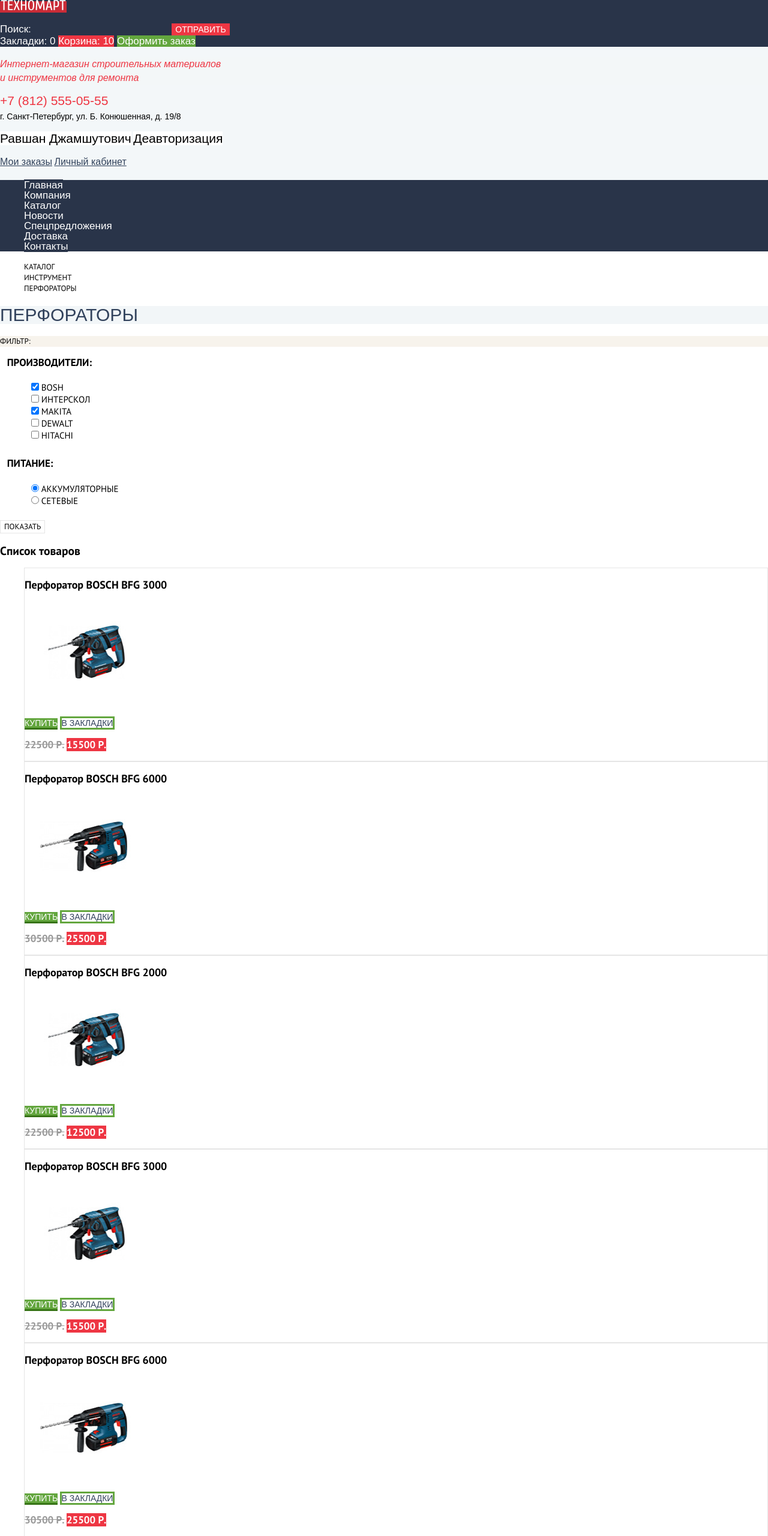
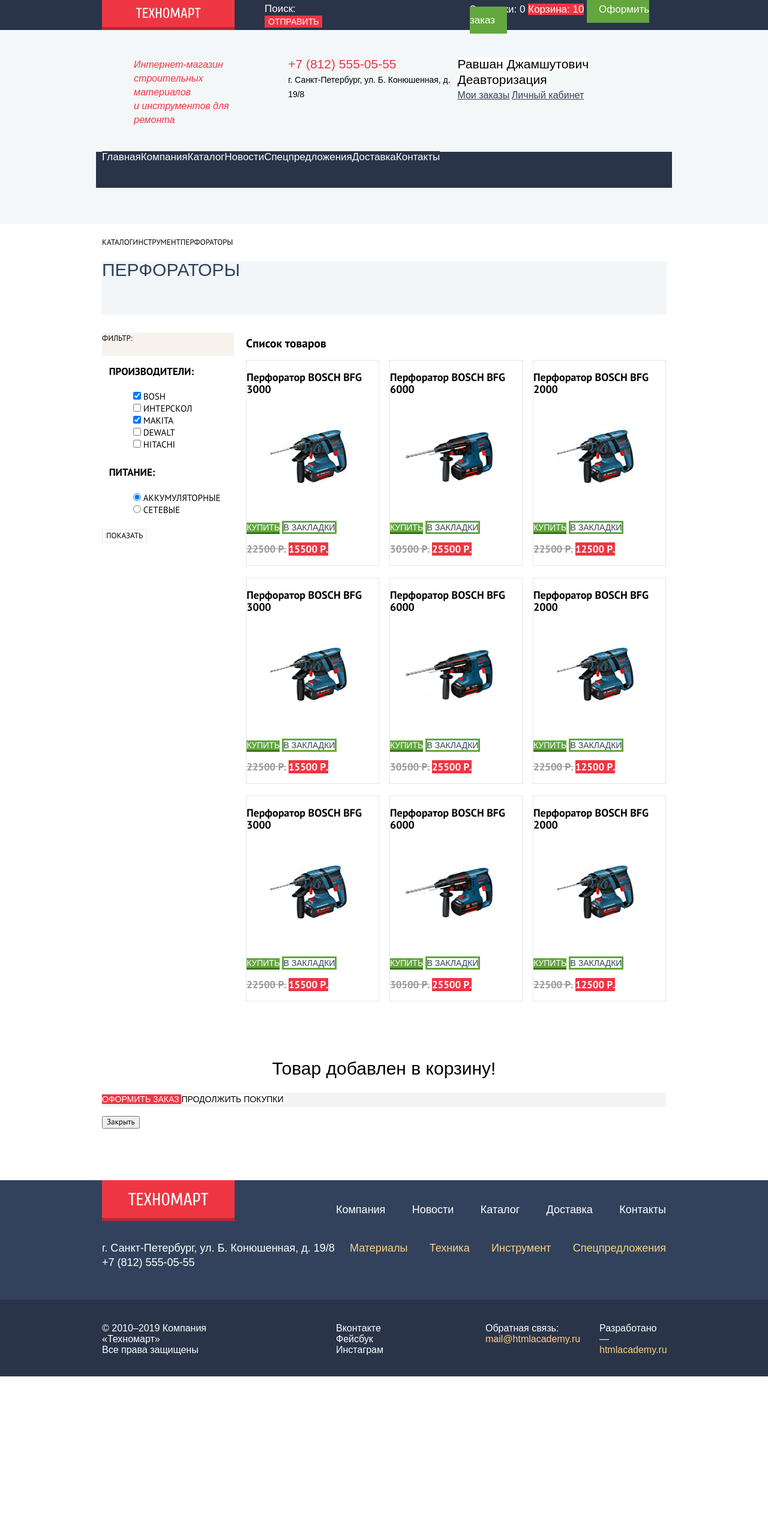
Before and after one commit to AlesiaZhyvitsa/69938-technomart-24, a plain HTML site: page catalog.html in a window 1280 px wide. Shown: the top 2560 px of the page at 60% size. After the commit the page ends 2294 px from the top, so only its background shows below. Drawn offline with Linux system fonts and the light colour scheme; a web font is replaced by a local one.

Commit message:
Update style.css

```diff
--- a/css/style.css
+++ b/css/style.css
@@ -15,8 +15,295 @@ a {
   text-decoration: none;
 }
 
+/* Сетка для глаавной*/
+.container {
+  width: 940px;
+  margin: 0 auto;
+  padding: 0 10px;
+}
+
+.container-dark {
+  width: 100%;
+  margin-bottom: 46px;
+
+  background-color: #293449;
+
+  /* Временно для сетки */
+ min-height: 42px;
+}
+
+.container-light {
+  width: 100%;
+
+  background-color: #f3f7f8;
+}
+
+.header-navigation {
+  display: flex;
+  flex-direction: column;
+}
+
+.header-navigation-top {
+  display: flex;
+  align-items: center;
+}
+
+.header-center{
+  display: flex;
+  margin-bottom: 42px;
+}
+
+.menu-header-navigation {
+  display: flex;
+  margin-bottom: 60px;
+
+  background-color: #293449;
+
+  /* Временно для сетки */
+ min-height: 60px;
+}
+
+.header-logo {
+  padding: 13px 55px 11px 55px;
+  margin-right: 50px;
+  border-bottom: 5px solid #b52933;
+}
+
+.wrapper-links {
+  margin-left: auto;
+}
+
+.page-title-index,
+.header-title {
+  width: 200px;
+  margin: 0;
+  padding: 0;
+  margin-left: 53px;
+  margin-right: 70px;
+}
+
+.header-contacts {
+  margin: 0;
+  padding: 0;
+}
+
+.login-navigation {
+  display: flex;
+  margin: 0;
+  padding: 0;
+  margin-left: auto;
+}
+
+.user-field,
+.user-links {
+  margin: 0;
+  padding: 0;
+}
+
+.user {
+  margin-left: auto;
+}
+
+.container-company {
+  display: flex;
+  justify-content: space-between;
+}
+
+.container-company h2 {
+  margin: 0;
+  padding: 0;
+}
+
+.company {
+  width: 540px;
+
+  /* Временно для сетки */
+  min-height: 370px;
+}
+
+.contacts {
+  width: 300px;
+
+  /* Временно для сетки */
+  min-height: 370px;
+}
+
+.container-light-blue {
+  width: 100%;
+
+  background-color: #32425c;
+}
+
+.container-dark-blue {
+  width: 100%;
+
+  background-color: #293449;
+}
+
+.footer-top {
+  display: flex;
+  justify-content: space-between;
+}
+
+.menu-footer-navigation-white,
+.menu-footer-navigation-yellow {
+  display: flex;
+  justify-content: space-between;
+}
+
+.footer-logo {
+  padding: 21px 41px;
+  margin-bottom: 27px;
+  border-bottom: 5px solid #b52933;
+}
+
+p.footer-contacts {
+  margin: 0;
+  padding: 0;
+  padding-bottom: 50px;
+}
+
+.footer-navigation {
+  display: flex;
+  flex-direction: column;
+}
+
+ul.menu-footer-navigation-white {
+  width: 550px;
+  margin: 0;
+  padding: 0;
+  padding-top: 37px;
+  padding-bottom: 40px;
+}
+
+ul.menu-footer-navigation-yellow {
+  width: 527px;
+  margin: 0;
+  padding: 0;
+  margin-left: auto;
+}
+
+.footer-down {
+  display: flex;
+  padding-top: 39px;
+  padding-bottom: 35px;
+}
+
+p.footer-copyright-company {
+  width: 240px;
+  margin: 0;
+  padding: 0;
+  margin-right: 150px;
+}
+
+ul.footer-social {
+  width: 131px;
+  margin: 0;
+  padding: 0;
+  margin-right: 118px;
+}
+
+p.footer-email-adress {
+  width: 140px;
+  margin: 0;
+  padding: 0;
+}
+
+p.footer-copyright-htmlacademy {
+  width: 111px;
+  margin: 0;
+  padding: 0;
+  margin-left: auto;
+}
+
+
+
+  /* Сетка для каталога*/
+.breadcrumbs {
+  display: flex;
+  padding: 0;
+  margin: 0;
+  margin-bottom: 22px;
+}
+
+h1.page-title-inner {
+
+  margin-bottom: 20px;
+
+  /* Временно для сетки */
+  min-height: 89px;
+}
+
+.filters {
+  width: 220px;
+
+  /* Временно для сетки */
+  min-height: 746px;
+}
+
+.filters h2 {
+  /* Временно для сетки */
+  min-height: 38px;
+}
+
+.catalog {
+  width: 700px;
+
+  /* Временно для сетки */
+  min-height: 996px;
+}
+
+.catalog-columns {
+  display: flex;
+  justify-content: space-between;
+}
+
+.catalog-list {
+  display: flex;
+  flex-wrap: wrap;
+  justify-content: space-between;
+  padding: 0;
+  margin: 0;
+  margin-bottom: 52px;
+}
+
+.catalog-item {
+  width: 220px;
+  margin-bottom: 20px;
+
+  /* Временно для сетки */
+  min-height: 320px;
+}
+
+.catalog-item:nth-child(3n) {
+}
+
+
+
+
+
+
+
+
+
+
+
+
+
+
+
+
+
 .main-header {
   background-color: #f3f7f9;
+}
+
+header.main {
+  margin-bottom: 59px;
+}
+
+header.inner {
+  margin-bottom: 22px;
 }
 
 .header-navigation-top,
@@ -26,7 +313,6 @@ a {
   line-height: 18px;
   color: #ffffff;
 
-  background-color: #293449;
 }
 
 .header-navigation a,
@@ -81,6 +367,7 @@ input[type=search]:focus {
 
 a.button-green {
   background-color: #63a63e;
+  padding: 13px 20px;
 }
 
 a.button-green:hover {
@@ -271,6 +558,14 @@ h1.page-title-inner {
   border: 1px solid #e5e5e5;
 }
 
+.filter-button:hover {
+  border: 1px solid #bdc6ca;
+}
+
+.filter-button:focus {
+  border: 1px solid #ee3643;
+}
+
 .catalog-list {
   list-style: none;
 }
@@ -435,7 +730,7 @@ h1.page-title-inner {
   font-size: 18px;
   line-height: 24px;
   color: #ffffff;
-  background-color: #32425c;
+  margin-top: 85px;
 }
 
 .footer-logo {
```
